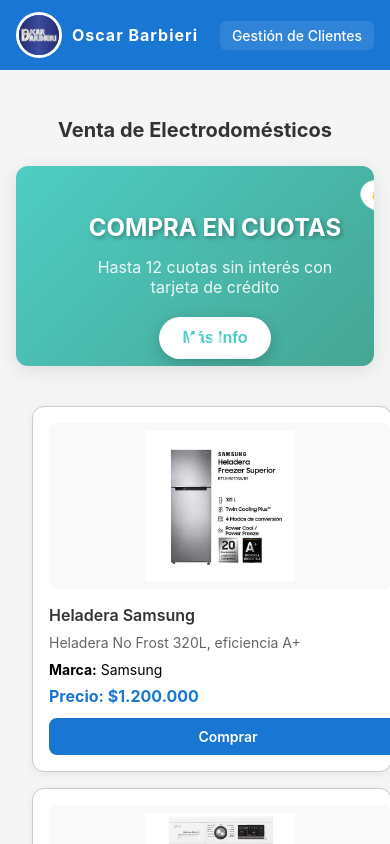
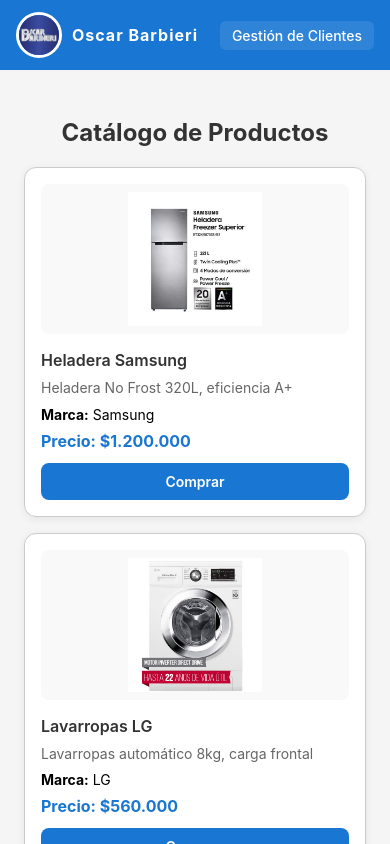
Before and after one commit to m4rt1n1309/tfidefacultad, a React (Create React App) app in the folder frontend/: page / in a window 390 px wide. Shown: the top 844 px of the page. Built offline with nearby package versions, Linux system fonts and the light colour scheme.

Commit message:
Fix card overflow and improve responsive grid layout

```diff
--- a/frontend/src/pages/Ecommerce.js
+++ b/frontend/src/pages/Ecommerce.js
@@ -403,7 +403,8 @@
       display: 'flex',
       flexDirection: 'column',
       overflowX: 'hidden',
-      width: '100%'
+      width: '100%',
+      boxSizing: 'border-box'
     }}>
       <Header />
       <main style={{
@@ -413,188 +414,44 @@
         overflowX: 'hidden',
         boxSizing: 'border-box'
       }}>
+        <div style={{
+          maxWidth: '1200px',
+          margin: '0 auto',
+          width: '100%',
+          boxSizing: 'border-box'
+        }}>
           <h1 style={{
+            fontSize: 'clamp(24px, 5vw, 32px)',
+            margin: '0 0 clamp(20px, 4vw, 32px) 0',
+            color: '#333',
             textAlign: 'center',
-          fontSize: 'clamp(20px, 5vw, 32px)',
-          fontWeight: 700,
-          color: '#333',
-          marginBottom: 'clamp(24px, 4vw, 40px)',
-          marginTop: 0,
-          padding: '0 clamp(16px, 3vw, 32px)'
+            fontWeight: 700
           }}>
-          Venta de Electrodomésticos
+            Catálogo de Productos
           </h1>
-
-        {/* Carrusel de Banners Promocionales */}
-        <div style={{
-          position: 'relative',
-          height: 'clamp(200px, 30vw, 300px)',
-          marginBottom: 40,
-          overflow: 'hidden',
-          borderRadius: 12,
-          boxShadow: '0 4px 20px rgba(0,0,0,0.1)'
-        }}>
-          {banners.map((banner, index) => (
-            <div
-              key={banner.id}
-              style={{
-                position: 'absolute',
-                top: 0,
-                left: 0,
-                width: '100%',
-                height: '100%',
-                background: banner.gradient,
-                color: '#fff',
-                padding: 'clamp(20px, 4vw, 30px)',
-                display: 'flex',
-                flexDirection: 'column',
-                justifyContent: 'center',
-                alignItems: 'center',
-                textAlign: 'center',
-                transition: 'opacity 0.5s ease-in-out',
-                opacity: currentBanner === index ? 1 : 0,
-                zIndex: currentBanner === index ? 2 : 1
-              }}
-            >
-              <div style={{
-                position: 'absolute',
-                top: 15,
-                right: 15,
-                background: '#fff',
-                color: banner.badgeColor,
-                padding: '8px 12px',
-                borderRadius: '50%',
-                fontSize: 12,
-                fontWeight: 'bold',
-                transform: 'rotate(15deg)',
-                animation: `${banner.animation} 2s infinite`
-              }}>
-                {banner.badge}
-              </div>
-
-              <h2 style={{
-                fontSize: 'clamp(24px, 5vw, 36px)',
-                margin: '0 0 15px 0',
-                fontWeight: 700,
-                textShadow: '2px 2px 4px rgba(0,0,0,0.3)'
-              }}>
-                {banner.title}
-              </h2>
-
-              {banner.hasProduct ? (
-                <div style={{
-                  display: 'flex',
-                  alignItems: 'center',
-                  justifyContent: 'center',
-                  gap: 20,
-                  marginBottom: 20
-                }}>
-                  <img
-                    src={process.env.PUBLIC_URL + banner.productImage}
-                    alt={banner.productName}
-                    style={{
-                      width: 80,
-                      height: 80,
-                      borderRadius: 12,
-                      objectFit: 'cover',
-                      border: '3px solid #fff',
-                      boxShadow: '0 4px 15px rgba(0,0,0,0.2)'
-                    }}
-                  />
-                  <div>
-                    <h3 style={{
-                      fontSize: 'clamp(20px, 4vw, 28px)',
-                      margin: '0 0 10px 0',
-                      fontWeight: 700,
-                      textShadow: '2px 2px 4px rgba(0,0,0,0.3)'
-                    }}>
-                      {banner.productName}
-                    </h3>
-                    <p style={{
-                      fontSize: 'clamp(14px, 2.5vw, 18px)',
-                      margin: 0,
-                      opacity: 0.9
-                    }}>
-                      <span style={{ textDecoration: 'line-through', opacity: 0.7 }}>{banner.oldPrice}</span>
-                      <span style={{ fontWeight: 'bold', marginLeft: 10 }}>{banner.newPrice}</span>
-                    </p>
-                  </div>
-                </div>
-              ) : (
-                <p style={{
-                  fontSize: 'clamp(16px, 3vw, 20px)',
-                  margin: '0 0 20px 0',
-                  opacity: 0.9,
-                  maxWidth: '80%'
-                }}>
-                  {banner.description}
-                </p>
-              )}
-
-              <button style={{
-                background: '#fff',
-                color: banner.badgeColor,
-                border: 'none',
-                padding: '12px 24px',
-                borderRadius: 25,
-                fontSize: 16,
-                fontWeight: 600,
-                cursor: 'pointer',
-                transition: 'transform 0.2s',
-                boxShadow: '0 4px 15px rgba(0,0,0,0.2)'
-              }}
-              onMouseEnter={(e) => e.target.style.transform = 'scale(1.05)'}
-              onMouseLeave={(e) => e.target.style.transform = 'scale(1)'}>
-                {banner.buttonText}
-              </button>
-            </div>
-          ))}
-
-          {/* Indicadores de navegación */}
-          <div style={{
-            position: 'absolute',
-            bottom: 20,
-            left: '50%',
-            transform: 'translateX(-50%)',
-            display: 'flex',
-            gap: 10,
-            zIndex: 3
-          }}>
-            {banners.map((_, index) => (
-              <div
-                key={index}
-                onClick={() => goToBanner(index)}
-                style={{
-                  width: 12,
-                  height: 12,
-                  borderRadius: '50%',
-                  background: '#fff',
-                  cursor: 'pointer',
-                  opacity: currentBanner === index ? 1 : 0.5,
-                  transition: 'opacity 0.3s'
-                }}
-              />
-            ))}
-          </div>
-        </div>
 
           <div style={{
             display: 'grid',
             gridTemplateColumns: 'repeat(auto-fit, minmax(280px, 1fr))',
-          gap: 'clamp(16px, 3vw, 32px)',
+            gap: 'clamp(16px, 3vw, 24px)',
+            width: '100%',
             maxWidth: '100%',
-          padding: '0 clamp(16px, 3vw, 32px)'
+            boxSizing: 'border-box',
+            padding: '0 clamp(8px, 1.5vw, 16px)'
           }}>
             {productos.map(producto => (
               <div key={producto.id} style={{
                 border: '1px solid #ccc',
                 borderRadius: 12,
                 width: '100%',
+                maxWidth: '100%',
                 padding: 'clamp(16px, 3vw, 24px)',
                 background: '#fff',
                 boxShadow: '0 2px 8px rgba(0,0,0,0.07)',
                 transition: 'transform 0.2s, box-shadow 0.2s',
-              cursor: 'pointer'
+                cursor: 'pointer',
+                boxSizing: 'border-box',
+                overflow: 'hidden'
               }}
               onMouseEnter={(e) => {
                 e.target.style.transform = 'translateY(-4px)';
@@ -614,14 +471,17 @@
                     borderRadius: 8,
                     background: '#f9f9f9',
                     padding: 8,
-                  marginBottom: 'clamp(12px, 2vw, 16px)'
+                    marginBottom: 'clamp(12px, 2vw, 16px)',
+                    boxSizing: 'border-box'
                   }}
                 />
                 <h2 style={{
                   fontSize: 'clamp(16px, 3vw, 20px)',
                   margin: '0 0 clamp(8px, 1.5vw, 12px) 0',
                   fontWeight: 600,
-                color: '#333'
+                  color: '#333',
+                  wordWrap: 'break-word',
+                  overflowWrap: 'break-word'
                 }}>
                   {producto.nombre}
                 </h2>
@@ -629,13 +489,17 @@
                   fontSize: 'clamp(14px, 2.5vw, 16px)',
                   color: '#666',
                   margin: '0 0 clamp(8px, 1.5vw, 12px) 0',
-                lineHeight: 1.4
+                  lineHeight: 1.4,
+                  wordWrap: 'break-word',
+                  overflowWrap: 'break-word'
                 }}>
                   {producto.descripcion}
                 </p>
                 <p style={{
                   fontSize: 'clamp(14px, 2.5vw, 16px)',
-                margin: '0 0 clamp(8px, 1.5vw, 12px) 0'
+                  margin: '0 0 clamp(8px, 1.5vw, 12px) 0',
+                  wordWrap: 'break-word',
+                  overflowWrap: 'break-word'
                 }}>
                   <b>Marca:</b> {producto.marca}
                 </p>
@@ -660,7 +524,8 @@
                     textAlign: 'center',
                     fontWeight: 600,
                     fontSize: 'clamp(14px, 2.5vw, 16px)',
-                  transition: 'background-color 0.2s'
+                    transition: 'background-color 0.2s',
+                    boxSizing: 'border-box'
                   }}
                   onMouseEnter={(e) => e.target.style.background = '#1565c0'}
                   onMouseLeave={(e) => e.target.style.background = '#1976d2'}>
@@ -669,6 +534,7 @@
               </div>
             ))}
           </div>
+        </div>
       </main>
       <Footer />
     </div>
```
Lines whose indentation alone changed are shown as unchanged.
